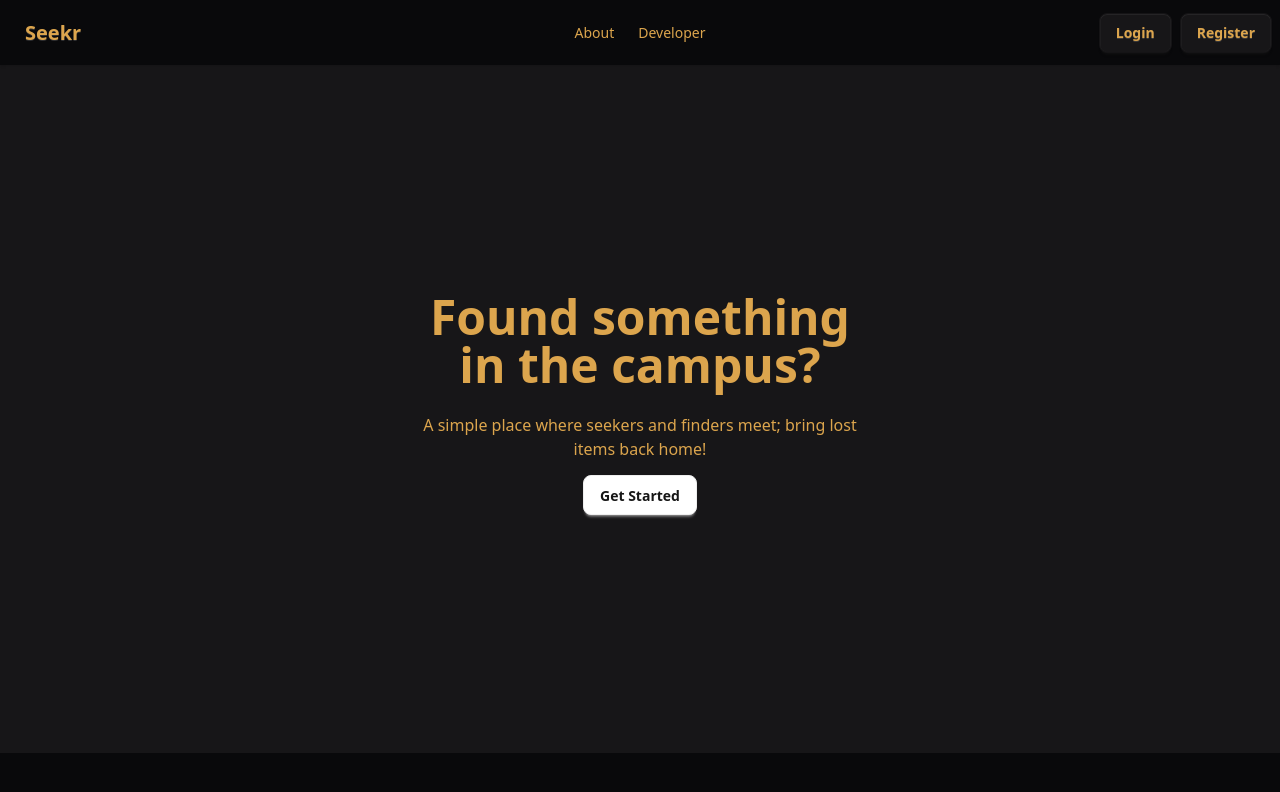
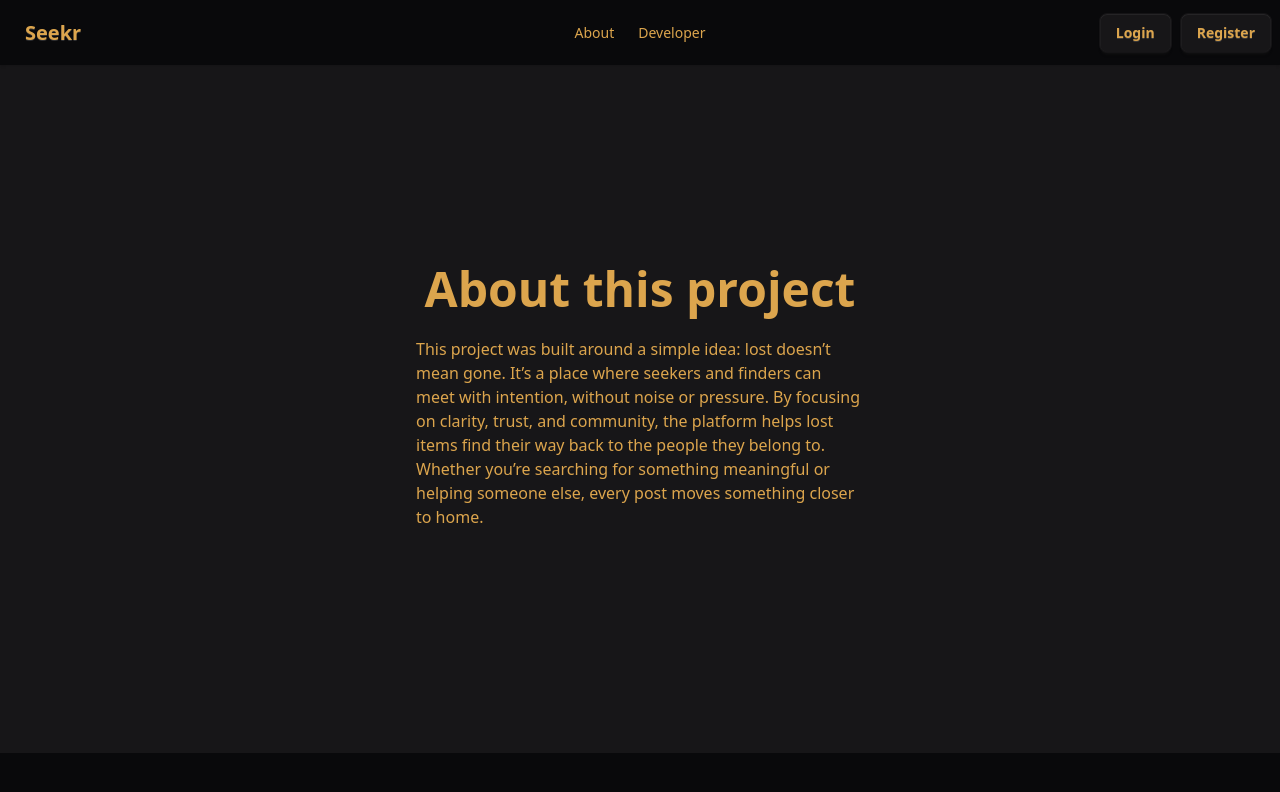
Before and after one commit to dojimori/lost-and-found-frontend, a Vue app: page /about in a window 1280 px wide. Shown: the top 792 px of the page. Built offline with nearby package versions, Linux system fonts and the light colour scheme.

Commit message:
about page

```diff
--- a/src/App.vue
+++ b/src/App.vue
@@ -21,11 +21,11 @@
           <li><a>Item 3</a></li>
         </ul>
       </div>
-      <a class="btn btn-ghost text-xl">Seekr</a>
+      <router-link to="/" class="btn btn-ghost text-xl">Seekr</router-link>
     </div>
     <div class="navbar-center hidden lg:flex">
       <ul class="menu menu-horizontal px-1">
-        <li><a>About</a></li>
+        <li><router-link to="/about">About</router-link></li>
         <!-- <li>
           <details>
             <summary>Parent</summary>
@@ -43,20 +43,7 @@
       <a class="btn">Register</a>
     </div>
   </nav>
-
-  <div class="hero bg-base-200 min-h-[86vh]">
-    <div class="hero-content text-center">
-      <div class="max-w-md animate-fade">
-        <h1 class="text-5xl font-bold">Found something in the campus?</h1>
-        <p class="py-6">
-          A simple place where seekers and finders meet; bring lost items back home!
-        </p>
-        <button class="btn btn-primary animate-bounce ">Get Started</button>
-      </div>
-    </div>
-  </div>
-
-
+  <router-view></router-view>
 </template>
 
 <style scoped>
--- a/src/router/index.ts
+++ b/src/router/index.ts
@@ -1,8 +1,21 @@
+import AboutView from '@/views/about-view.vue'
+import LandingPageView from '@/views/landing-page-view.vue'
 import { createRouter, createWebHistory } from 'vue-router'
 
+const routes = [
+  {
+    path: '/',
+    component: LandingPageView
+  },
+  {
+    path: '/about',
+    component: AboutView
+  }
+]
+
 const router = createRouter({
-  history: createWebHistory(import.meta.env.BASE_URL),
-  routes: [],
+  history: createWebHistory(),
+  routes,
 })
 
 export default router
--- /dev/null
+++ b/src/views/about-view.vue
@@ -0,0 +1,18 @@
+<template>
+    <div class="hero bg-base-200 min-h-[86vh]">
+        <div class="hero-content text-center">
+            <div class="max-w-md">
+                <h1 class="text-5xl font-bold w-full">About this project</h1>
+                <p class="py-6 text-start">
+                    This project was built around a simple idea: lost doesn’t mean gone. It’s a place where seekers and
+                    finders can meet with intention, without noise or pressure. By focusing on clarity, trust, and
+                    community, the platform helps lost items find their way back to the people they belong to. Whether
+                    you’re searching for something meaningful or helping someone else, every post moves something closer
+                    to home.
+                </p>
+                <!-- <button class="btn btn-primary animate-bounce ">Get Started</button> -->
+            </div>
+        </div>
+    </div>
+
+</template>
--- /dev/null
+++ b/src/views/landing-page-view.vue
@@ -0,0 +1,14 @@
+<template>
+    <div class="hero bg-base-200 min-h-[86vh]">
+        <div class="hero-content text-center">
+            <div class="max-w-md animate-fade">
+                <h1 class="text-5xl font-bold">Found something at the campus?</h1>
+                <p class="py-6">
+                    A simple place where seekers and finders meet; bring lost items back home!
+                </p>
+                <button class="btn btn-primary animate-bounce ">Get Started</button>
+            </div>
+        </div>
+    </div>
+
+</template>
```
